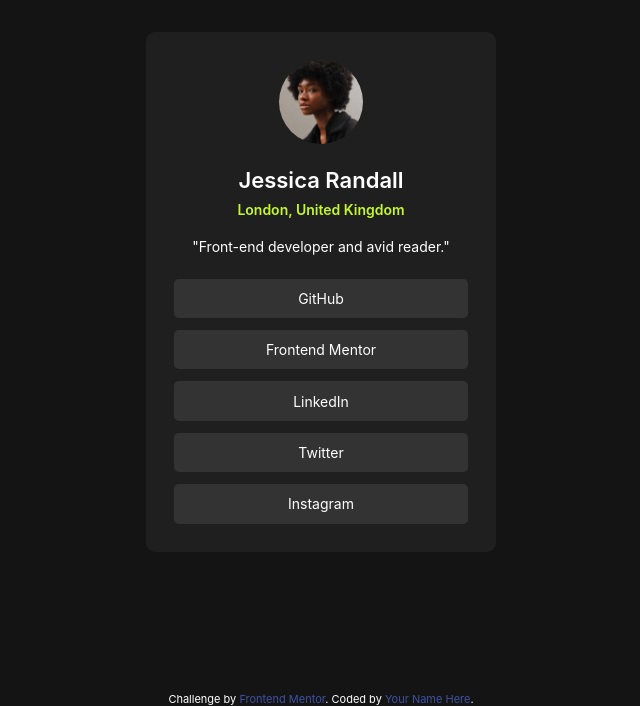
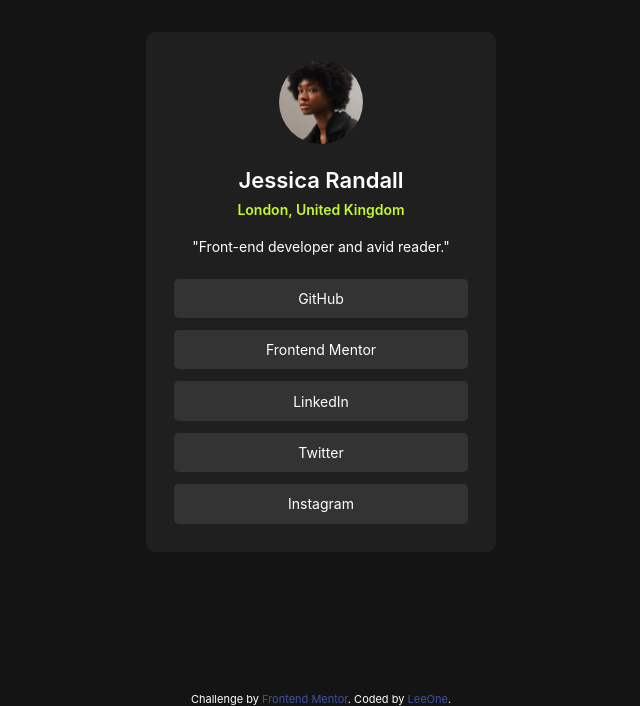
Before and after one commit to Aveun/Social-links-Profile, a plain HTML site: page index.html in a window 1280 px wide. Shown: the part 108-814 px from the top of the page, without its empty margins (319-959 px from the left). Drawn offline with Linux system fonts and the light colour scheme.

Commit message:
Update footer attribution with contributor name

```diff
--- a/index.html
+++ b/index.html
@@ -36,7 +36,7 @@
   <footer>
     <div class="attribution">
       Challenge by <a href="https://www.frontendmentor.io?ref=challenge" target="_blank">Frontend Mentor</a>.
-      Coded by <a href="#">Your Name Here</a>.
+      Coded by <a href="#">LeeOne</a>.
     </div>
   </footer>
 </body>
```
